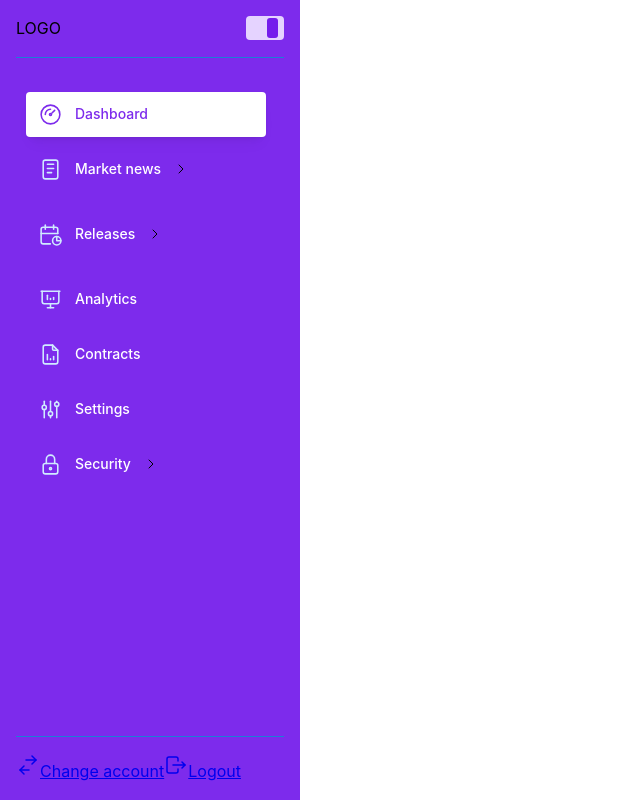
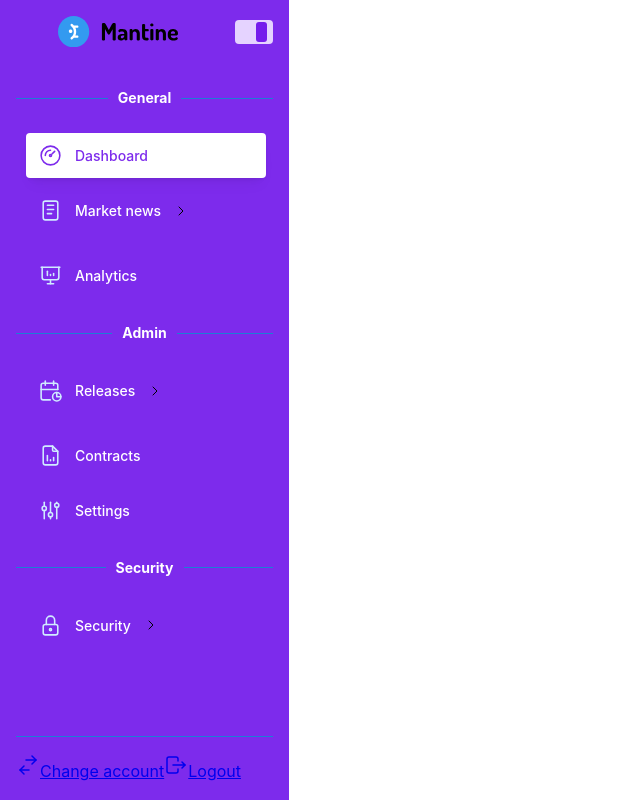
Before and after one commit to engmarcus/admin-mantine-nextjs, a Next.js app: page / in a window 1280 px wide. Shown: the whole page, without its empty margins (0-640 px from the left). Built offline with nearby package versions, Linux system fonts and the light colour scheme.

Commit message:
[marcus] menu groups and logo

```diff
--- a/src/app/api/menu/route.ts
+++ b/src/app/api/menu/route.ts
@@ -1,43 +1,60 @@
 import { NextResponse } from 'next/server';
 export async function GET() {
 	const mockMenu = [
-		{ label: 'Dashboard', icon: 'IconGauge' },
+
 		  {
-		  label: 'Market news',
-		  icon: 'IconNotes',
-		  initiallyOpened: true,
-		  links: [
-			{ label: 'Overview', link: '/' },
-			{ label: 'Forecasts', link: '/' },
-			{ label: 'Outlook', link: '/' },
-			{ label: 'Real time', link: '/' },
+			"group": "General",
+			"items": [
+			  { "label": "Dashboard", "icon": "IconGauge" },
+			  {
+				"label": "Market news",
+				"icon": "IconNotes",
+				"initiallyOpened": true,
+				"links": [
+				  { "label": "Overview", "link": "/" },
+				  { "label": "Forecasts", "link": "/" },
+				  { "label": "Outlook", "link": "/" },
+				  { "label": "Real time", "link": "/" }
 				],
-		  permissions: ['view_dashboard', 'view_market_news'],
+				"permissions": ["view_dashboard", "view_market_news"]
+			  },
+			  { "label": "Analytics", "icon": "IconPresentationAnalytics", "permissions": ["view_analytics"] }
+			]
 		  },
 		  {
-		  label: 'Releases',
-		  icon: 'IconCalendarStats',
-		  links: [
-			{ label: 'Upcoming releases', link: '/' },
-			{ label: 'Previous releases', link: '/' },
-			{ label: 'Releases schedule', link: '/' },
+			"group": "Admin",
+			"items": [
+			  {
+				"label": "Releases",
+				"icon": "IconCalendarStats",
+				"links": [
+				  { "label": "Upcoming releases", "link": "/" },
+				  { "label": "Previous releases", "link": "/" },
+				  { "label": "Releases schedule", "link": "/" }
 				],
-		  permissions: ['view_releases'],
+				"permissions": ["view_releases"]
 			  },
-		{ label: 'Analytics', icon: 'IconPresentationAnalytics', permissions: ['view_analytics'] },
-		{ label: 'Contracts', icon: 'IconFileAnalytics', permissions: ['view_contracts'] },
-		{ label: 'Settings', icon: 'IconAdjustments', permissions: ['view_settings'] },
+			  { "label": "Contracts", "icon": "IconFileAnalytics", "permissions": ["view_contracts"] },
+			  { "label": "Settings", "icon": "IconAdjustments", "permissions": ["view_settings"] }
+			]
+		  },
 		  {
-		  label: 'Security',
-		  icon: 'IconLock',
-		  links: [
-			{ label: 'Enable 2FA', link: '/' },
-			{ label: 'Change password', link: '/' },
-			{ label: 'Recovery codes', link: '/' },
+			"group": "Security",
+			"items": [
+			  {
+				"label": "Security",
+				"icon": "IconLock",
+				"links": [
+				  { "label": "Enable 2FA", "link": "/" },
+				  { "label": "Change password", "link": "/" },
+				  { "label": "Recovery codes", "link": "/" }
 				],
-		  permissions: ['manage_security'],
-		},
-	  ];
+				"permissions": ["manage_security"]
+			  }
+			]
+		  }
+	]
+
 
 	return NextResponse.json(mockMenu);
   }
--- a/src/components/MenuGroup/index.tsx
+++ b/src/components/MenuGroup/index.tsx
@@ -1,11 +1,11 @@
-import { useState, useEffect } from 'react';
+import { useState, useEffect} from 'react';
 import { IconChevronRight } from '@tabler/icons-react';
 import { Collapse, Group, Text, UnstyledButton } from '@mantine/core';
 import classes from './MenuGroup.module.css';
 import IconMapper from '../IconMapper';
-import { LinksGroupProps } from '@/types/menu';
+import { MenuGroupProps } from './interfaceMenu';
 
-export function MenuGroup({ icon, label, initiallyOpened, links, active, setActive }: LinksGroupProps) {
+export function MenuGroup({ icon, label, initiallyOpened, links, active, setActive }: MenuGroupProps) {
 	const hasLinks = Array.isArray(links);
 	const [opened, setOpened] = useState(initiallyOpened || false);
 
--- a/src/components/SideBar/SideBar.module.css
+++ b/src/components/SideBar/SideBar.module.css
@@ -1,6 +1,6 @@
 .navbar {
 	height: 100vh;
-	width: 300px;
+	width: 289px;
 	padding: var(--mantine-spacing-md);
 	display: flex;
 	flex-direction: column;
@@ -16,8 +16,6 @@
 
 .header {
 	padding-bottom: var(--mantine-spacing-md);
-	margin-bottom: calc(var(--mantine-spacing-md) * 1.5);
-	border-bottom: 1px solid var(--mantine-color-blue-7);
 }
 
 .footer {
@@ -25,3 +23,12 @@
 	margin-top: var(--mantine-spacing-md);
 	border-top: 1px solid var(--mantine-color-blue-7);
 }
+
+.groupTitle {
+	position: relative;
+	font-weight: bold;
+	color: var(--mantine-color-white);
+}
+.groupMenu{
+	position: relative;
+}
--- a/src/components/SideBar/index.tsx
+++ b/src/components/SideBar/index.tsx
@@ -4,20 +4,31 @@ import classes from "./SideBar.module.css";
 
 import React, { useState } from "react";
 
-import { MenuItem } from "@/types/menu";
-import { Group, Menu, rem, ScrollArea, Switch } from "@mantine/core";
+import { MenuItem, MenuStructure } from "@/types/menu";
+import { Box, Divider, Group, rem, ScrollArea, Switch } from "@mantine/core";
 import { IconLogout, IconSwitchHorizontal } from "@tabler/icons-react";
 import { MenuGroup } from "../MenuGroup";
+import { Logo } from "../NavBar/Logo";
 
-export function SideBar({ menu }: { menu: MenuItem[] }) {
+export function SideBar({ menu }: { menu: MenuStructure }) {
   const [active, setActive] = useState({
     main: "Dashboard",
     sub: "",
   });
   const [activeMenu, setActiveMenu] = useState(true);
 
-  const links = menu.map((item: MenuItem, index) => {
+  const groups = menu.map((group) => {
 	return (
+		<div key={group.group} className={classes.groupMenu}>
+			<Divider
+				my="xs"
+				color='var(--mantine-color-blue-7)'
+				labelPosition="center"
+				label={
+					<h3 className={classes.groupTitle}>{group.group}</h3>
+				}
+			/>
+			{group.items.map((item: MenuItem, index: number) => (
 				<MenuGroup
 					key={index}
 					label={item.label}
@@ -26,14 +37,21 @@ export function SideBar({ menu }: { menu: MenuItem[] }) {
 					active={active}
 					setActive={setActive}
 				/>
+			))}
+		</div>
+
 	);
+
   });
-
   return (
     <nav className={classes.navbar}>
       <div className={classes.navbarMain}>
         <Group className={classes.header} justify="space-between">
-          LOGO
+			<div style={{flex: 1, justifyContent: 'center', alignItems:'center', display: 'flex'}}>
+				<Logo style={{ width: 120 }} name={true}/>
+
+			</div>
+
           <Switch
             checked={activeMenu}
             onChange={() => setActiveMenu(!activeMenu)}
@@ -66,7 +84,7 @@ export function SideBar({ menu }: { menu: MenuItem[] }) {
             radius="sm"
           />
         </Group>
-        <ScrollArea.Autosize type="never">{links}</ScrollArea.Autosize>
+        <ScrollArea type="never" scrollbars='y'>{groups}</ScrollArea>
       </div>
 
       <div className={classes.footer}>
```
Also changed, not shown: src/components/MenuGroup/interfaceMenu.ts (added, +19 -0 lines), src/components/NavBar/Logo.tsx (+4 -2 lines), src/types/menu.ts (+12 -12 lines). Lines whose indentation alone changed are shown as unchanged.
